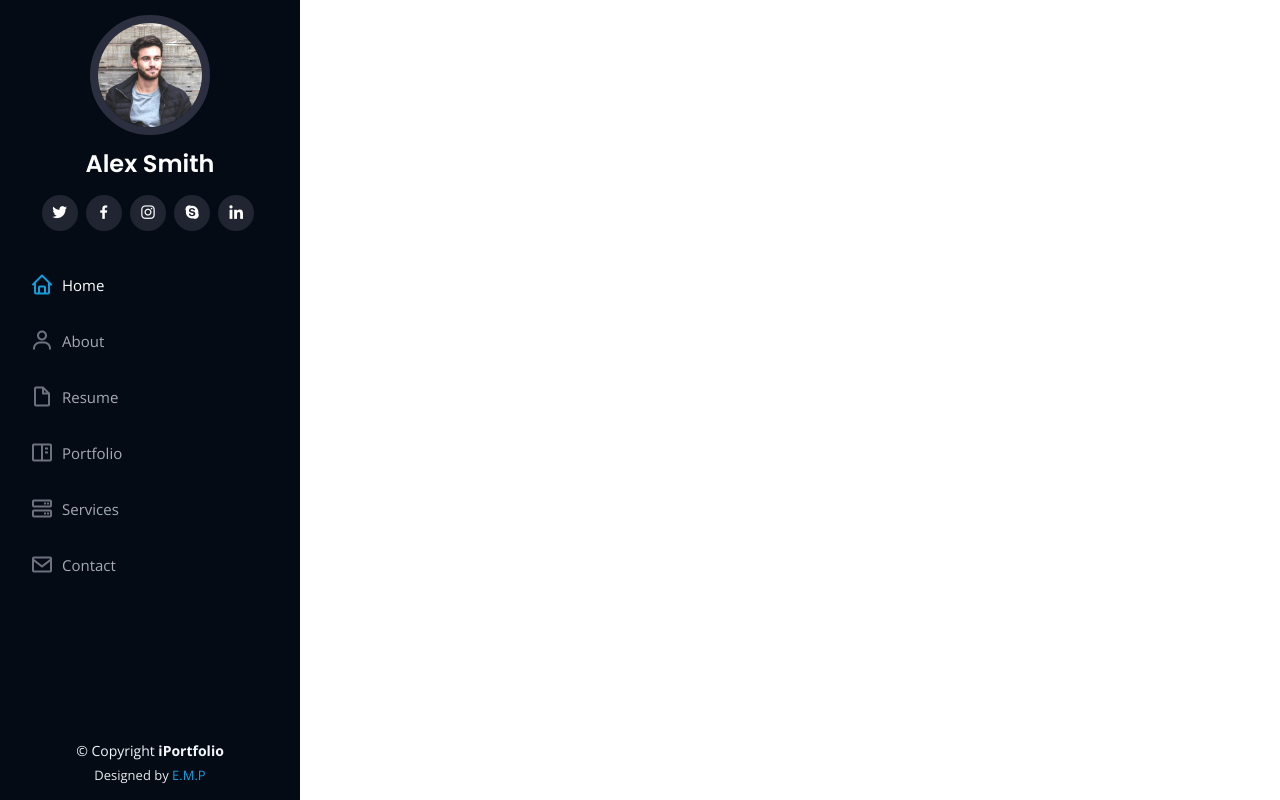
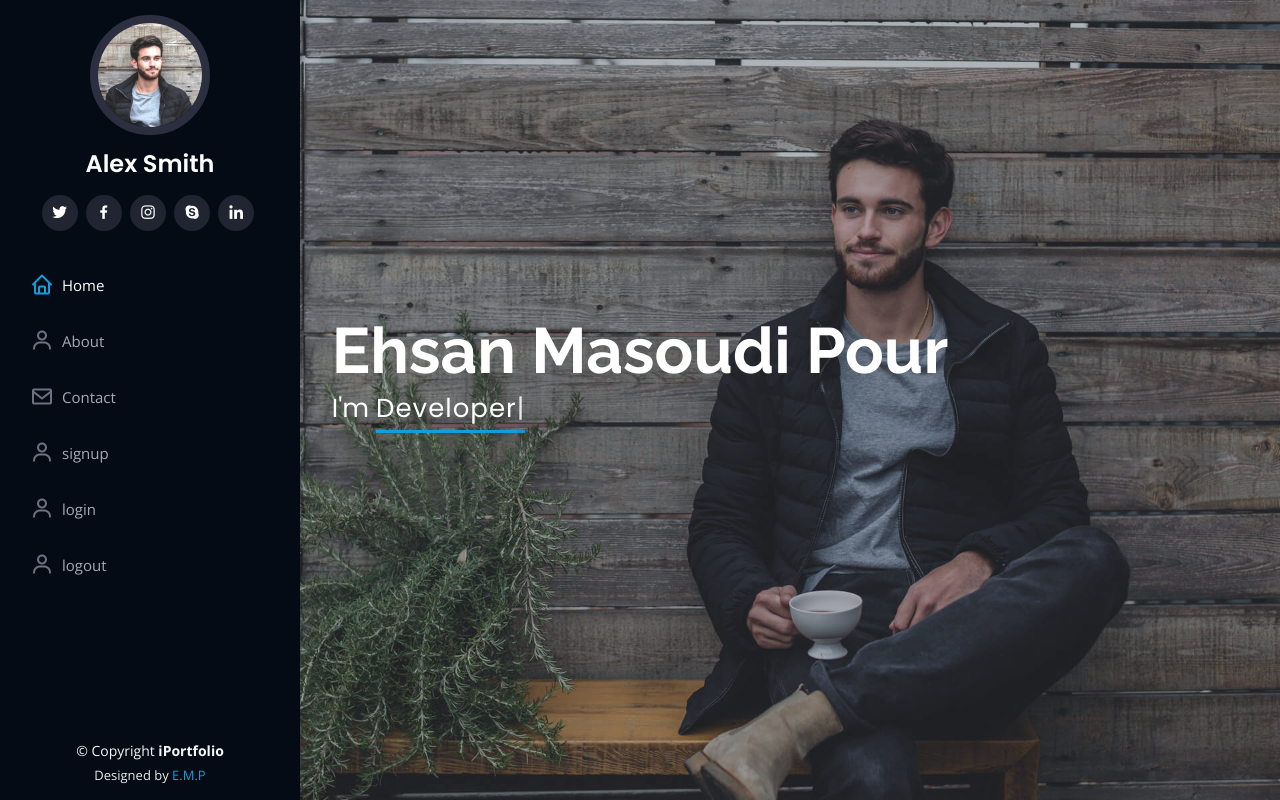
Before and after one commit to ehsanmasoudipour/portfilio, a Django app: page / in a window 1280 px wide. Run offline with Django 4.2, Linux system fonts and the light colour scheme; some libraries are stand-ins or nearby versions.

Commit message:
change forms

```diff
--- /dev/null
+++ b/authapp/urls.py
@@ -0,0 +1,8 @@
+from django.urls import path
+from authapp import views
+urlpatterns = [
+    path('signup', views.signup, name='signup'),
+    path('login', views.handlelogin, name='handlelogin'),
+    path('logout', views.handlelogout, name='handlelogout'),
+
+]
--- a/kernel/settings.py
+++ b/kernel/settings.py
@@ -23,9 +23,9 @@
 SECRET_KEY = 'django-insecure-u-ad1bfwt2h%3lxahivcqv*er5%v8vk&j!is8@ovo5-*sziclo'
 
 # SECURITY WARNING: don't run with debug turned on in production!
-DEBUG = True
+DEBUG = False
 
-ALLOWED_HOSTS = []
+ALLOWED_HOSTS = ['127.0.0.1']
 
 
 # Application definition
@@ -38,7 +38,7 @@
     'django.contrib.messages',
     'django.contrib.staticfiles',
     'portfolio',
-    # 'authapp',
+    'authapp',
     # 'blog',
 ]
 
--- a/kernel/urls.py
+++ b/kernel/urls.py
@@ -19,5 +19,6 @@
 
 urlpatterns = [
     path('admin/', admin.site.urls),
-    path('',include('portfolio.urls'))
+    path('',include('portfolio.urls')),
+    path('auth/',include('authapp.urls')),
 ]
--- a/portfolio/urls.py
+++ b/portfolio/urls.py
@@ -2,4 +2,7 @@
 from . import views
 urlpatterns = [
     path('', views.home, name='home'),
+    path('about', views.about, name='about'),
+    path('contact', views.contact, name='contact'),
+
 ]
--- a/portfolio/views.py
+++ b/portfolio/views.py
@@ -3,3 +3,9 @@
 # Create your views here.
 def home(request):
     return render(request, 'home.html')
+
+def about(request):
+    return render(request, 'about.html')
+
+def contact(request):
+    return render(request, 'contact.html')
--- a/templates/basic.html
+++ b/templates/basic.html
@@ -8,9 +8,9 @@
 
   <title>
 
-    {% block title  %}
+  {% block title  %}
 
-    {% endblock title %}
+  {% endblock title %}
 
   </title>
   <meta content="" name="description">
@@ -69,11 +69,14 @@
         <ul>
           <li><a href="/" class="nav-link scrollto active"><i class="bx bx-home"></i> <span>Home</span></a></li>
           <li><a href="/about" class="nav-link scrollto"><i class="bx bx-user"></i> <span>About</span></a></li>
-          <li><a href="#resume" class="nav-link scrollto"><i class="bx bx-file-blank"></i> <span>Resume</span></a></li>
+          <!-- <li><a href="#resume" class="nav-link scrollto"><i class="bx bx-file-blank"></i> <span>Resume</span></a></li>
           <li><a href="#portfolio" class="nav-link scrollto"><i class="bx bx-book-content"></i> <span>Portfolio</span></a></li>
-          <li><a href="/services" class="nav-link scrollto"><i class="bx bx-server"></i> <span>Services</span></a></li>
-          <li><a href="/Contact" class="nav-link scrollto"><i class="bx bx-envelope"></i> <span>Contact</span></a></li>
-        </ul>
+          <li><a href="/services" class="nav-link scrollto"><i class="bx bx-server"></i> <span>Services</span></a></li> -->
+          <li><a href="/contact" class="nav-link scrollto"><i class="bx bx-envelope"></i> <span>Contact</span></a></li>
+          <li><a href="/signup" class="nav-link scrollto"><i class="bx bx-user"></i> <span>signup</span></a></li>
+          <li><a href="/login" class="nav-link scrollto"><i class="bx  bx-user "></i> <span>login</span></a></li>
+          <li><a href="/logout" class="nav-link scrollto"><i class="bx bx-user"></i> <span>logout</span></a></li>
+
       </nav><!-- .nav-menu -->
     </div>
   </header><!-- End Header -->
--- a/templates/home.html
+++ b/templates/home.html
@@ -1 +1,14 @@
 {% extends 'basic.html' %}
+{% block title %} EMP {% endblock title %}
+
+{% block hero %}
+  <section  id="hero" class="d-flex flex-column justify-content-center align-items-center">
+    <div class="hero-container" data="aos="fade-in">
+        <h1> Ehsan Masoudi Pour </h1>
+        <p> I'm <span class="typed" data-typed-items = "Designer, Developer,
+        Freelancer, Photographer"><span></span></p>
+    </div>
+
+</section>
+
+{% endblock hero %}
```
Also changed, not shown: authapp/views.py (+8 -0 lines), templates/about.html (+7 -0 lines), templates/contact.html (added, +7 -0 lines), templates/login.html (added, +7 -0 lines), templates/logout.html (added, +7 -0 lines), templates/signup.html (added, +7 -0 lines), templates/cantact.html (deleted).
